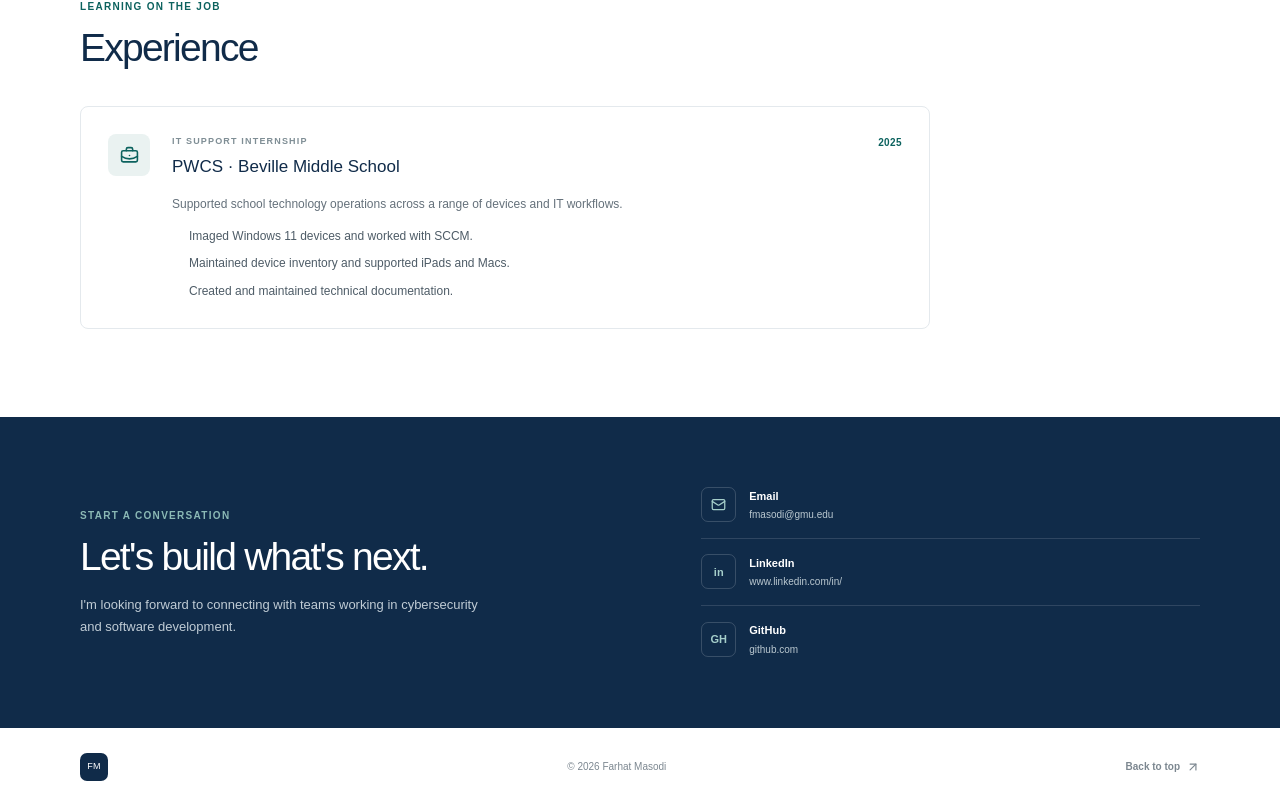
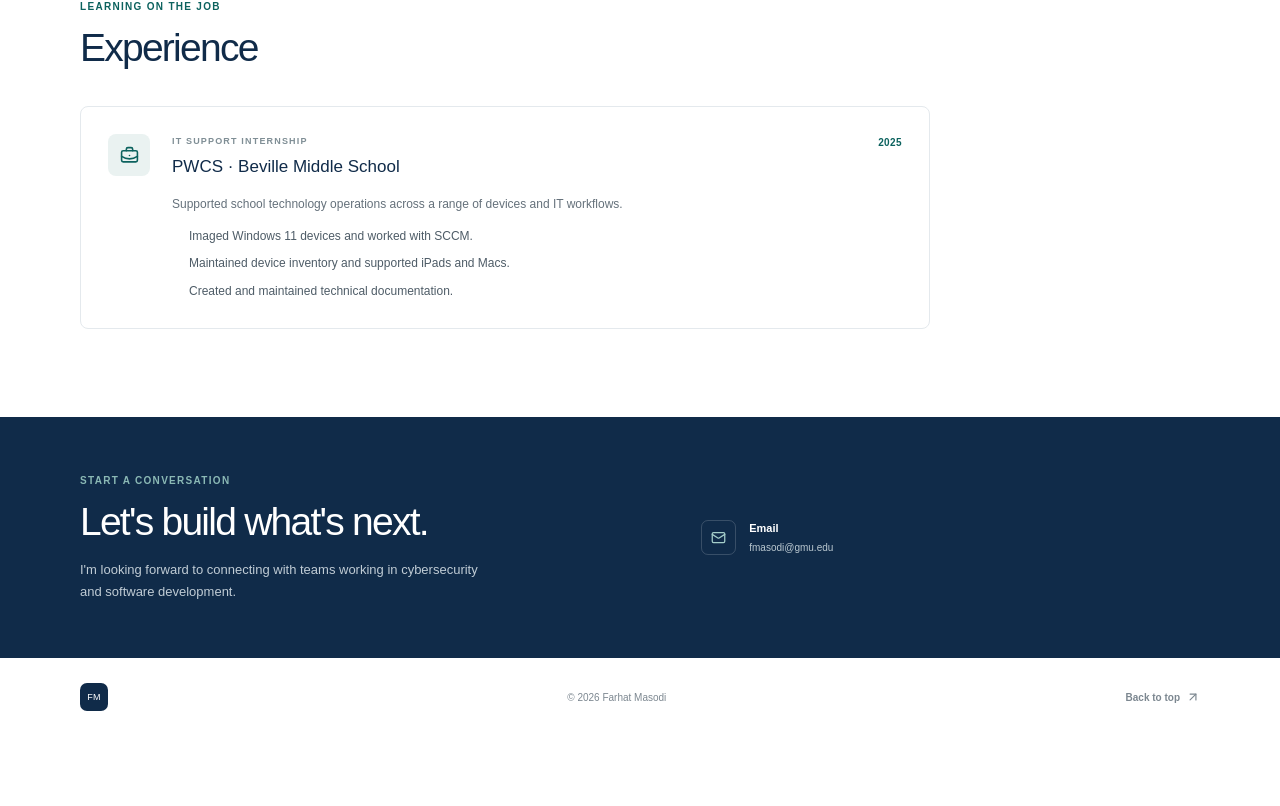
Before and after one commit to fmasodi/farhat-masodi-website, a Next.js app: page / in a window 1280 px wide. Shown: the part 2729-3535 px from the top of the page. After the commit the page ends 3465 px from the top, so only its background shows below. Built offline with nearby package versions, Linux system fonts and the light colour scheme.

Commit message:
feat: remove LinkedIn and GitHub contact links from portfolio
V0-Chat-Id: vVihyKPpjCw

```diff
--- a/components/portfolio.tsx
+++ b/components/portfolio.tsx
@@ -196,8 +196,6 @@ function ContactSection() {
         </div>
         <div className="contact-details" aria-label="Contact details">
           <div className="contact-row"><span className="contact-icon"><Mail aria-hidden="true" /></span><a className="contact-link" href="mailto:fmasodi@gmu.edu"><span className="contact-label">Email</span><span className="contact-placeholder">fmasodi@gmu.edu</span></a></div>
-          <div className="contact-row"><span className="contact-icon linkedin-mark" aria-hidden="true">in</span><a className="contact-link" href="https://www.linkedin.com/in/" target="_blank" rel="noreferrer"><span className="contact-label">LinkedIn</span><span className="contact-placeholder">www.linkedin.com/in/</span></a></div>
-          <div className="contact-row"><span className="contact-icon github-mark" aria-hidden="true">GH</span><a className="contact-link" href="https://github.com" target="_blank" rel="noreferrer"><span className="contact-label">GitHub</span><span className="contact-placeholder">github.com</span></a></div>
         </div>
       </div>
     </section>
```
